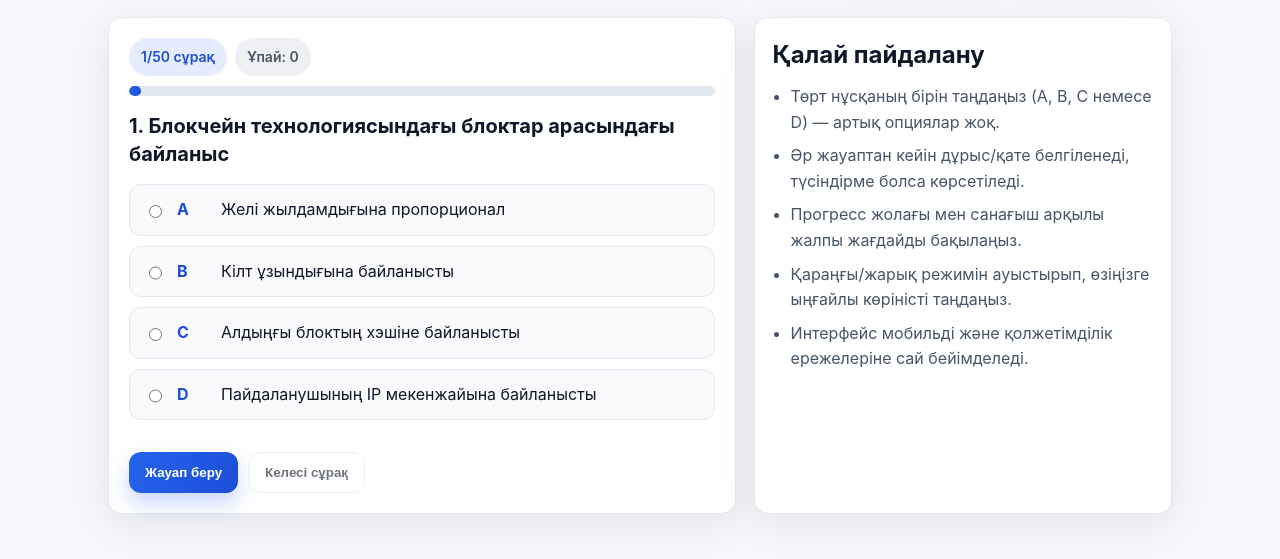
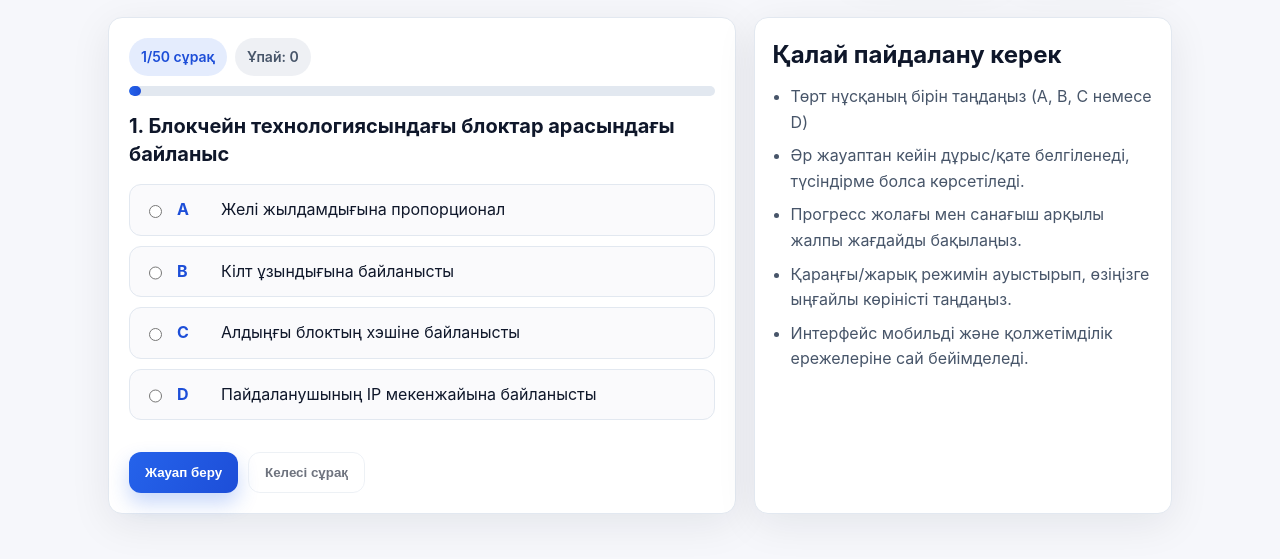
Before and after one commit to Dimeke1/examtzi, a plain HTML site: page index.html in a window 1280 px wide. Shown: the part 139-698 px from the top of the page. Drawn offline with Linux system fonts and the light colour scheme.

Commit message:
Update index.html

```diff
--- a/index.html
+++ b/index.html
@@ -84,9 +84,9 @@
       </section>
 
       <section class="card info-card">
-        <h2>Қалай пайдалану</h2>
+        <h2>Қалай пайдалану керек</h2>
         <ul class="guide">
-          <li>Төрт нұсқаның бірін таңдаңыз (A, B, C немесе D) — артық опциялар жоқ.</li>
+          <li>Төрт нұсқаның бірін таңдаңыз (A, B, C немесе D) </li>
           <li>Әр жауаптан кейін дұрыс/қате белгіленеді, түсіндірме болса көрсетіледі.</li>
           <li>Прогресс жолағы мен санағыш арқылы жалпы жағдайды бақылаңыз.</li>
           <li>Қараңғы/жарық режимін ауыстырып, өзіңізге ыңғайлы көріністі таңдаңыз.</li>
@@ -99,4 +99,5 @@
   <script src="script.js" defer></script>
 </body>
 
+
 </html>
```
